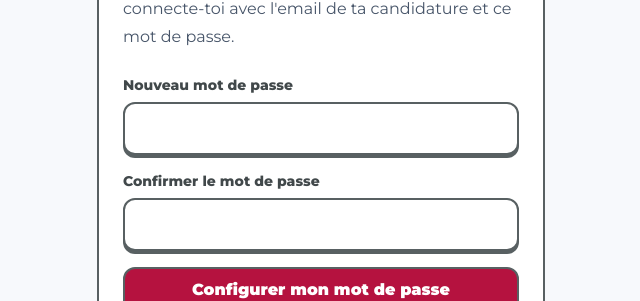
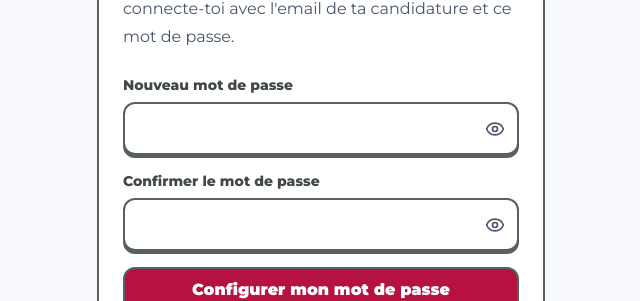
Before and after one commit to catelle/CyberA, a Next.js app: page /auth/set-password in a window 1280 px wide. Shown: the part 349-650 px from the top of the page, without its empty margins (319-959 px from the left). Built offline with nearby package versions, Linux system fonts and the light colour scheme.

Commit message:
feat: add password visibility controls

```diff
--- a/components/auth/LoginForm.tsx
+++ b/components/auth/LoginForm.tsx
@@ -3,6 +3,7 @@
 import Link from "next/link";
 import { useRouter, useSearchParams } from "next/navigation";
 import { FormEvent, useEffect, useState } from "react";
+import { Eye, EyeOff } from "lucide-react";
 
 import { createSupabaseBrowserClient } from "@/lib/auth/supabase-client";
 import { dashboardForRole } from "@/lib/auth/roles";
@@ -16,6 +17,7 @@ export function LoginForm() {
   const [status, setStatus] = useState<string | null>(null);
   const [email, setEmail] = useState("");
   const [password, setPassword] = useState("");
+  const [showPassword, setShowPassword] = useState(false);
   const [isSubmitting, setIsSubmitting] = useState(false);
   const t = getDictionary(language);
 
@@ -121,15 +123,27 @@ export function LoginForm() {
 
       <div className="field">
         <label htmlFor="password">{t.password}</label>
+        <div className="relative">
           <input
             autoComplete="current-password"
+            className="w-full pr-12"
             id="password"
             name="password"
             required
-          type="password"
+            type={showPassword ? "text" : "password"}
             value={password}
             onChange={(event) => setPassword(event.target.value)}
           />
+          <button
+            aria-label={showPassword ? (language === "fr" ? "Masquer le mot de passe" : "Hide password") : (language === "fr" ? "Afficher le mot de passe" : "Show password")}
+            aria-pressed={showPassword}
+            className="absolute inset-y-0 right-0 flex w-12 items-center justify-center text-slate-600 transition hover:text-primary focus-visible:outline focus-visible:outline-2 focus-visible:outline-offset-[-4px] focus-visible:outline-primary"
+            onClick={() => setShowPassword((visible) => !visible)}
+            type="button"
+          >
+            {showPassword ? <EyeOff aria-hidden className="h-5 w-5" /> : <Eye aria-hidden className="h-5 w-5" />}
+          </button>
+        </div>
       </div>
 
       {status ? (
--- a/components/auth/SetInvitedPasswordForm.tsx
+++ b/components/auth/SetInvitedPasswordForm.tsx
@@ -2,6 +2,7 @@
 
 import { FormEvent, useState } from "react";
 import { useRouter } from "next/navigation";
+import { Eye, EyeOff } from "lucide-react";
 
 import { createSupabaseBrowserClient } from "@/lib/auth/supabase-client";
 
@@ -9,6 +10,8 @@ export function SetInvitedPasswordForm() {
   const router = useRouter();
   const [status, setStatus] = useState<string | null>(null);
   const [isSubmitting, setIsSubmitting] = useState(false);
+  const [showPassword, setShowPassword] = useState(false);
+  const [showConfirmation, setShowConfirmation] = useState(false);
 
   async function handleSubmit(event: FormEvent<HTMLFormElement>) {
     event.preventDefault();
@@ -48,10 +51,30 @@ export function SetInvitedPasswordForm() {
 
   return (
     <form className="mt-6 grid gap-4" onSubmit={handleSubmit}>
-      <div className="field"><label htmlFor="password">Nouveau mot de passe</label><input autoComplete="new-password" id="password" minLength={8} name="password" required type="password" /></div>
-      <div className="field"><label htmlFor="confirmation">Confirmer le mot de passe</label><input autoComplete="new-password" id="confirmation" minLength={8} name="confirmation" required type="password" /></div>
+      <PasswordField id="password" label="Nouveau mot de passe" name="password" onToggle={() => setShowPassword((visible) => !visible)} visible={showPassword} />
+      <PasswordField id="confirmation" label="Confirmer le mot de passe" name="confirmation" onToggle={() => setShowConfirmation((visible) => !visible)} visible={showConfirmation} />
       {status ? <p className="rounded-lg bg-rose-50 p-3 text-sm font-bold text-red-700">{status}</p> : null}
       <button className="min-h-12 rounded-lg bg-primary px-5 font-black text-white disabled:opacity-50" disabled={isSubmitting} type="submit">{isSubmitting ? "Configuration..." : "Configurer mon mot de passe"}</button>
     </form>
   );
 }
+
+function PasswordField({ id, label, name, onToggle, visible }: { id: string; label: string; name: string; onToggle: () => void; visible: boolean }) {
+  return (
+    <div className="field">
+      <label htmlFor={id}>{label}</label>
+      <div className="relative">
+        <input autoComplete="new-password" className="w-full pr-12" id={id} minLength={8} name={name} required type={visible ? "text" : "password"} />
+        <button
+          aria-label={visible ? `Masquer : ${label.toLowerCase()}` : `Afficher : ${label.toLowerCase()}`}
+          aria-pressed={visible}
+          className="absolute inset-y-0 right-0 flex w-12 items-center justify-center text-slate-600 transition hover:text-primary focus-visible:outline focus-visible:outline-2 focus-visible:outline-offset-[-4px] focus-visible:outline-primary"
+          onClick={onToggle}
+          type="button"
+        >
+          {visible ? <EyeOff aria-hidden className="h-5 w-5" /> : <Eye aria-hidden className="h-5 w-5" />}
+        </button>
+      </div>
+    </div>
+  );
+}
```
Lines whose indentation alone changed are shown as unchanged.
